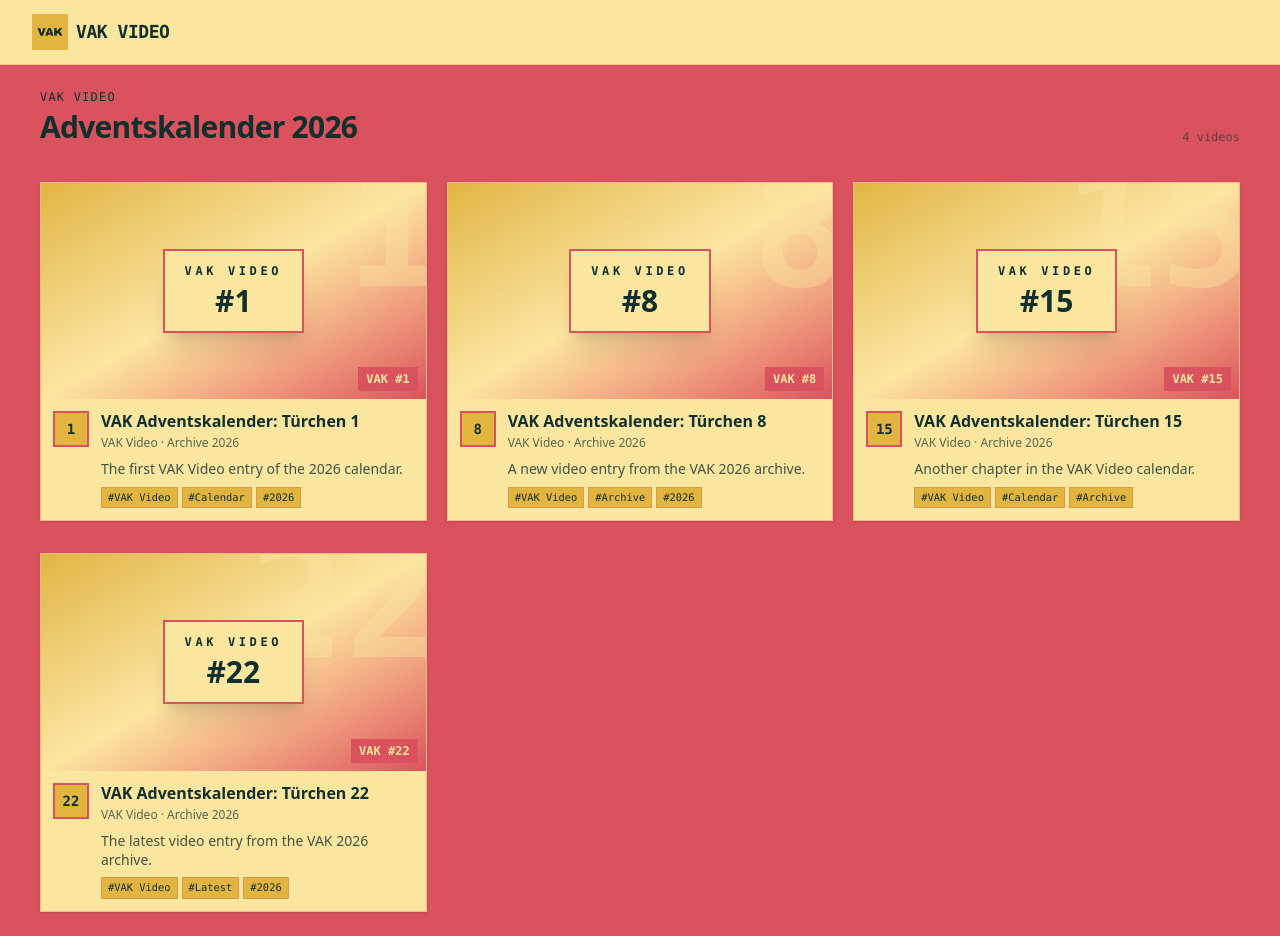
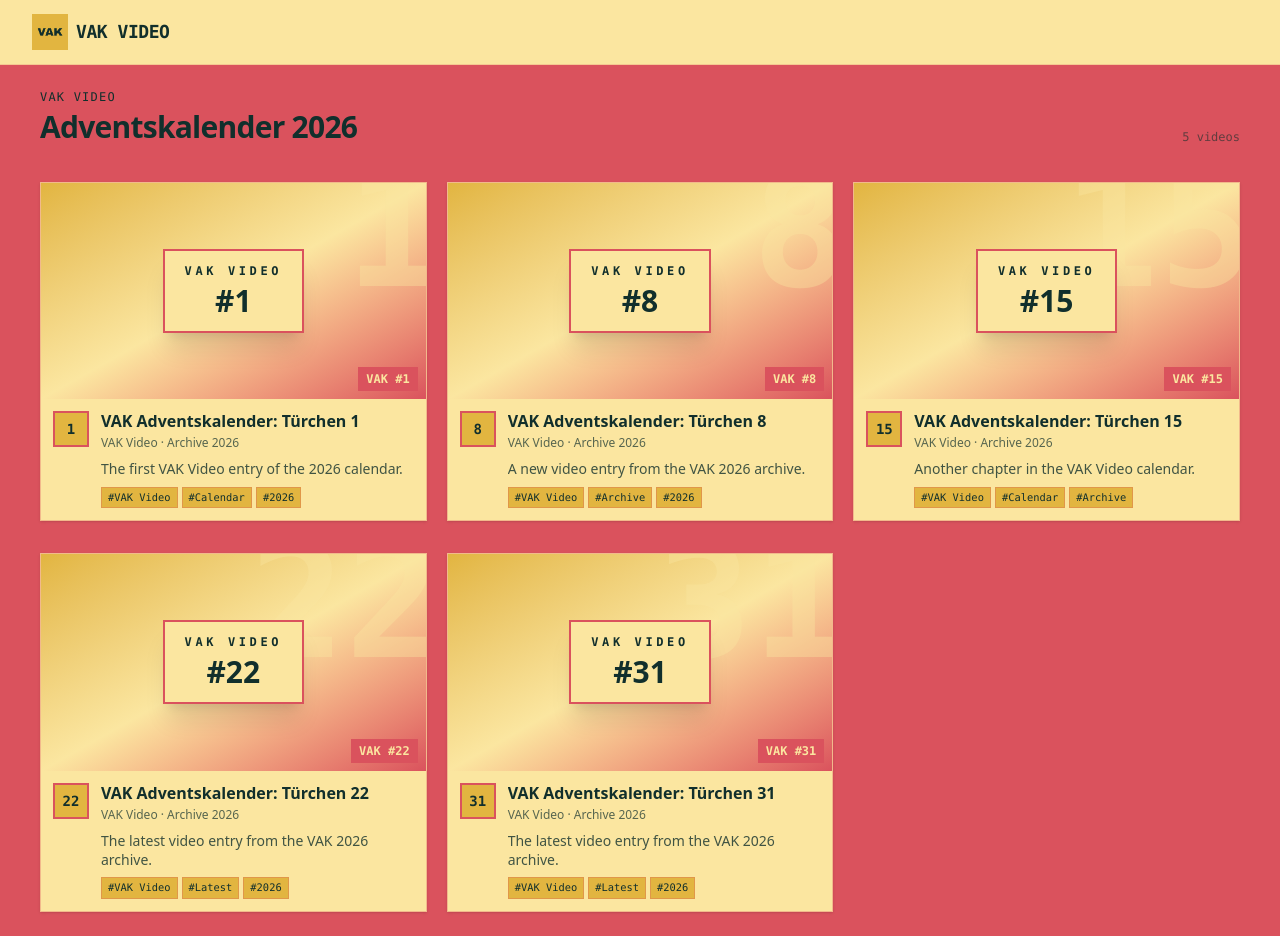
Before and after one commit to kataikko/vak2026, a SvelteKit app: page / in a window 1280 px wide. Built offline with nearby package versions, Linux system fonts and the light colour scheme.

Commit message:
feat: updates

```diff
--- a/src/lib/videos.json
+++ b/src/lib/videos.json
@@ -1,6 +1,7 @@
 [
   {
     "day": 1,
+    "date": "2026-12-01",
     "source": "https://www.youtube.com/watch?v=dQw4w9WgXcQ&pp=ygUXbmV2ZXIgZ29ubmEgZ2l2ZSB5b3UgdXA%3D",
     "title": "VAK Adventskalender: Türchen 1",
     "description": "The first VAK Video entry of the 2026 calendar.",
@@ -8,6 +9,7 @@
   },
   {
     "day": 8,
+    "date": "2026-12-08",
     "source": "https://www.youtube.com/watch?v=dQw4w9WgXcQ&pp=ygUXbmV2ZXIgZ29ubmEgZ2l2ZSB5b3UgdXA%3D",
     "title": "VAK Adventskalender: Türchen 8",
     "description": "A new video entry from the VAK 2026 archive.",
@@ -15,6 +17,7 @@
   },
   {
     "day": 15,
+    "date": "2026-12-15",
     "source": "https://www.youtube.com/watch?v=dQw4w9WgXcQ&pp=ygUXbmV2ZXIgZ29ubmEgZ2l2ZSB5b3UgdXA%3D",
     "title": "VAK Adventskalender: Türchen 15",
     "description": "Another chapter in the VAK Video calendar.",
@@ -22,9 +25,18 @@
   },
   {
     "day": 22,
+    "date": "2026-12-22",
     "source": "https://www.youtube.com/watch?v=dQw4w9WgXcQ&pp=ygUXbmV2ZXIgZ29ubmEgZ2l2ZSB5b3UgdXA%3D",
     "title": "VAK Adventskalender: Türchen 22",
     "description": "The latest video entry from the VAK 2026 archive.",
     "tags": ["VAK Video", "Latest", "2026"]
+  },
+  {
+    "day": 31,
+    "date": "2026-12-31",
+    "source": "https://www.youtube.com/watch?v=dQw4w9WgXcQ&pp=ygUXbmV2ZXIgZ29ubmEgZ2l2ZSB5b3UgdXA%3D",
+    "title": "VAK Adventskalender: Türchen 31",
+    "description": "The latest video entry from the VAK 2026 archive.",
+    "tags": ["VAK Video", "Latest", "2026"]
   }
 ]
--- a/src/routes/+page.svelte
+++ b/src/routes/+page.svelte
@@ -2,6 +2,22 @@
 	import Door from "./Door.svelte";
     import logo from '$lib/assets/logo.png';
     import videos from '$lib/videos.json';
+
+    function check_day(date: string | Date): boolean {
+        if (!import.meta.env.PROD) return true;
+
+        const today = new Date();
+        const todayKey = [today.getFullYear(), today.getMonth() + 1, today.getDate()]
+            .map((value, index) => index === 0 ? String(value) : String(value).padStart(2, '0'))
+            .join('-');
+        const dateKey = typeof date === 'string'
+            ? date.slice(0, 10)
+            : [date.getFullYear(), date.getMonth() + 1, date.getDate()]
+                .map((value, index) => index === 0 ? String(value) : String(value).padStart(2, '0'))
+                .join('-');
+
+        return dateKey <= todayKey;
+    }
 </script>
 
 <svelte:head>
@@ -31,7 +47,9 @@
             </div>
             <div class="grid gap-x-5 gap-y-8 sm:grid-cols-2 xl:grid-cols-3">
                 {#each videos as video}
-                    <Door day={video.day} title={video.title} description={video.description} tags={video.tags} />
+                    {#if check_day(video.date)}
+                        <Door day={video.day} title={video.title} description={video.description} tags={video.tags} />
+                    {/if}
                 {/each}
             </div>
         </main>
--- a/src/routes/archive/1/+page.svelte
+++ b/src/routes/archive/1/+page.svelte
@@ -5,6 +5,12 @@
 
     const video = videos.find((entry) => entry.day === 1)!;
 </script>
+
+<svelte:head>
+    <title>
+        VAK - Türchen 1
+    </title>
+</svelte:head>
 
 <div class="min-h-screen w-screen overflow-x-hidden bg-primary">
     <Header calendar={false}/>
--- a/src/routes/archive/15/+page.svelte
+++ b/src/routes/archive/15/+page.svelte
@@ -5,6 +5,12 @@
 
     const video = videos.find((entry) => entry.day === 15)!;
 </script>
+
+<svelte:head>
+    <title>
+        VAK - Türchen 15
+    </title>
+</svelte:head>
 
 <div class="min-h-screen w-screen overflow-x-hidden bg-primary">
     <Header calendar={false}/>
--- a/src/routes/archive/22/+page.svelte
+++ b/src/routes/archive/22/+page.svelte
@@ -5,6 +5,12 @@
 
     const video = videos.find((entry) => entry.day === 22)!;
 </script>
+
+<svelte:head>
+    <title>
+        VAK - Türchen 22
+    </title>
+</svelte:head>
 
 <div class="min-h-screen w-screen overflow-x-hidden bg-primary">
     <Header calendar={false}/>
--- /dev/null
+++ b/src/routes/archive/31/+page.svelte
@@ -0,0 +1,22 @@
+<script lang="ts">
+	import Header from "../../Header.svelte";
+	import Player from "../../Player.svelte";
+    import videos from "$lib/videos.json";
+
+    const video = videos.find((entry) => entry.day === 31)!;
+</script>
+
+<svelte:head>
+    <title>
+        VAK - Türchen 31
+    </title>
+</svelte:head>
+
+<div class="min-h-screen w-screen overflow-x-hidden bg-primary">
+    <Header calendar={false}/>
+    <main class="mx-auto flex min-h-[calc(100vh-4rem)] w-full max-w-[1440px] items-center justify-center p-4 sm:p-8 lg:p-12">
+        <div class="w-full max-w-[54rem]">
+            <Player source={video.source} title={video.title} description={video.description} tags={video.tags}></Player>
+        </div>
+    </main>
+</div>
--- a/src/routes/archive/8/+page.svelte
+++ b/src/routes/archive/8/+page.svelte
@@ -5,6 +5,12 @@
 
     const video = videos.find((entry) => entry.day === 8)!;
 </script>
+
+<svelte:head>
+    <title>
+        VAK - Türchen 8
+    </title>
+</svelte:head>
 
 <div class="min-h-screen w-screen overflow-x-hidden bg-primary">
     <Header calendar={false}/>
--- a/svelte.config.js
+++ b/svelte.config.js
@@ -6,8 +6,8 @@ const config = {
 		adapter: adapter({
 			// default options are shown. On some platforms
 			// these options are set automatically — see below
-			pages: 'vak_dev',
-			assets: 'vak_dev',
+			pages: 'vak',
+			assets: 'vak',
 			fallback: undefined,
 			precompress: false,
 			strict: true
```
